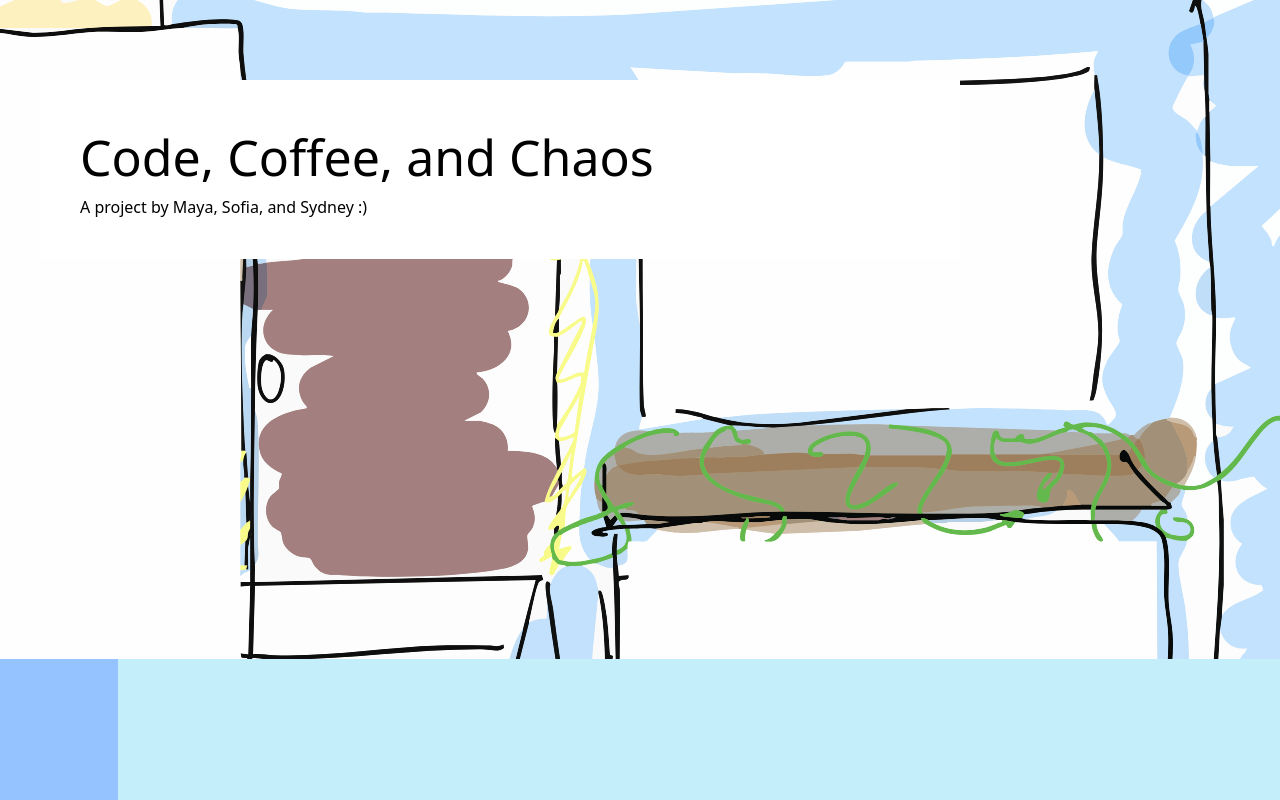
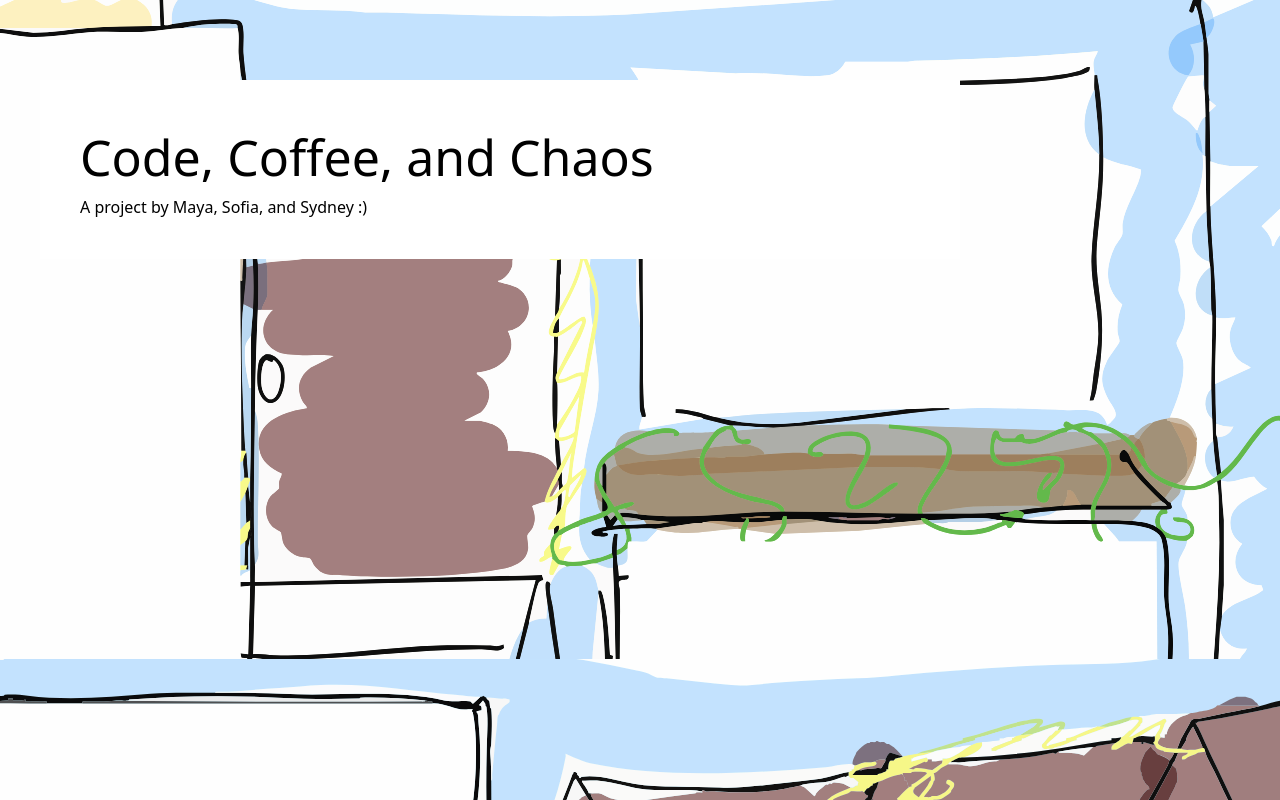
Before and after one commit to sydneyhopp/startup-houses, a Next.js app in the folder startup-house/: page / in a window 1280 px wide. Shown: the top 800 px of the page. Built offline with nearby package versions, Linux system fonts and the light colour scheme.

Commit message:
added to status

```diff
--- a/startup-house/app/page.js
+++ b/startup-house/app/page.js
@@ -3,8 +3,8 @@ import { motion } from 'framer-motion';
 import React from 'react';
 import {useState, useEffect} from "react";
 import Image from "next/image";
-import StickyBackground from '@/components/StickyBackground';
-import ZoomParallax from '@/components/ZoomParallax';
+import StickyBackground from '@/components/StickyBackground/StickyBackground';
+import ZoomParallax from '@/components/ZoomParallax/ZoomParallax';
 
 export default function Scrolly(){
     return (
@@ -14,10 +14,14 @@ export default function Scrolly(){
             <h3>A project by Maya, Sofia, and Sydney :)</h3>
           </div>
           {/* <div style={{ height: "3000px" }}></div> */}
+          <section className="parallaxSection">
+            <ZoomParallax/>
+          </section>
 
-          <ZoomParallax/>
+          <section className="stickySection">
+            <StickyBackground/>
+          </section>
 
-          <StickyBackground/>
 
           {/* Render sticky background! */}
           {/* <StickyBackground /> */}
--- a/startup-house/components/ZoomParallax/index.jsx
+++ b/startup-house/components/ZoomParallax/ZoomParallax.jsx
@@ -1,4 +1,4 @@
-import styles from './styles.module.scss';
+import styles from './ZoomParallax.module.scss';
 import Image from 'next/image';
 import { useRef } from 'react';
 import { useScroll, useTransform, motion } from 'framer-motion';
@@ -23,12 +23,12 @@ export default function Index() {
         offset: ['start start', 'end end']
     })
 
-    const scale4 = useTransform(scrollYProgress, [0, 1], [1, 4])
-    const scale5 = useTransform(scrollYProgress, [0, 1], [1, 5])
-    const scale6 = useTransform(scrollYProgress, [0, 1], [1, 6])
-    const scale7 = useTransform(scrollYProgress, [0, 1], [1, 7])
-    const scale8 = useTransform(scrollYProgress, [0, 1], [1, 8])
-    const scale9 = useTransform(scrollYProgress, [0, 1], [1, 9])
+    const scale4 = useTransform(scrollYProgress, [0, .4, 1], [1, 4, 4])
+    const scale5 = useTransform(scrollYProgress, [0, .4, 1], [1, 5, 5])
+    const scale6 = useTransform(scrollYProgress, [0, .4, 1], [1, 6, 6])
+    const scale7 = useTransform(scrollYProgress, [0, .4, 1], [1, 7, 7])
+    const scale8 = useTransform(scrollYProgress, [0, .4, 1], [1, 8, 8])
+    const scale9 = useTransform(scrollYProgress, [0, .4, 1], [1, 9, 9])
 
     const pictures = [
         {
```
Also changed, not shown: startup-house/app/globals.css (line endings or trailing spaces), startup-house/components/StickyBackground/StickyBackground.jsx (renamed from startup-house/components/StickyBackground.js), startup-house/components/TextBox/TextBox.jsx (added), startup-house/components/TextBox/TextBox.module.scss (added), startup-house/components/ZoomParallax/ZoomParallax.module.scss (renamed from startup-house/components/ZoomParallax/styles.module.scss).
